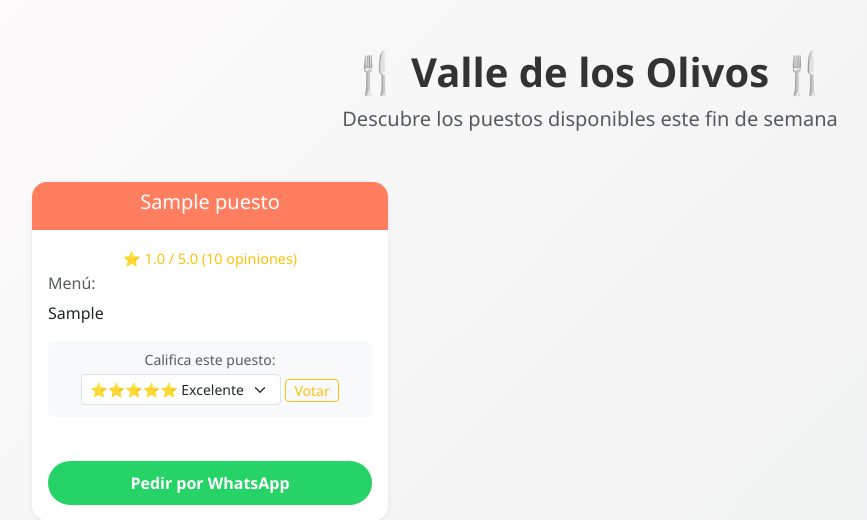
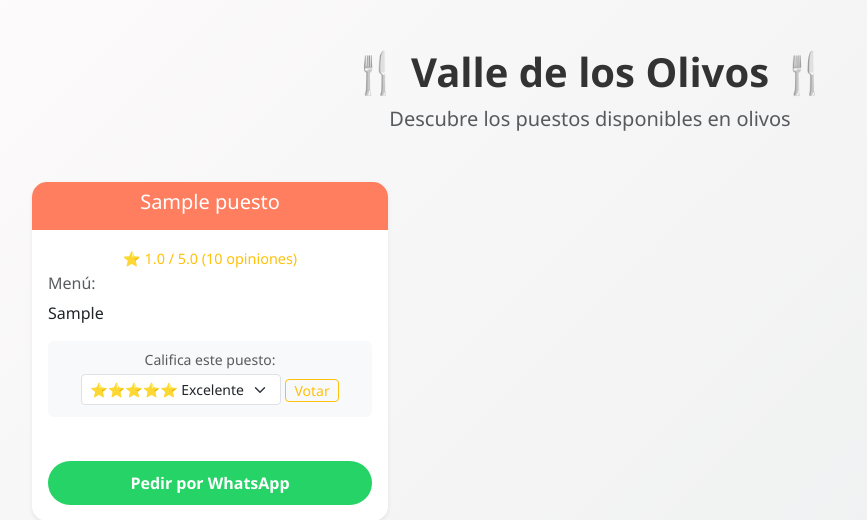
Before and after one commit to estradazeta84-png/jubilant-journey, a Flask app: template templates/index.html in a window 1280 px wide. Shown: the top 520 px of the page, without its empty margins (50-917 px from the left). Run offline with Flask 3, Linux system fonts and the light colour scheme; the template is opened without the code that fills it: values that come from a table or form of the project are taken from there, others are empty; tables that the repository leaves empty hold one stand-in row (values such as "Sample post").

Commit message:
Update index.html

```diff
--- a/templates/index.html
+++ b/templates/index.html
@@ -11,7 +11,7 @@
     <div class="container py-5">
         <div class="text-center mb-5">
             <h1>🍴 Valle de los Olivos 🍴</h1>
-            <p class="lead text-muted">Descubre los puestos disponibles este fin de semana</p>
+            <p class="lead text-muted">Descubre los puestos disponibles en olivos </p>
         </div>
 
         <!-- Tarjetas de Puestos Activos -->
@@ -47,7 +47,7 @@
                                 </form>
                             </div>
                             <div class="card-footer bg-transparent border-top-0 text-center pb-3">
-                                <a href="https://wa.me/52{{ puesto.whatsapp }}?text=Hola, vengo de Valle de los Olivos. Me interesa este pedido:..."
+                                <a href="https://wa.me/52{{ puesto.whatsapp }}?text=Hola, vengo de la app web de Valle de los Olivos. Me interesa este pedido:..."
                                    target="_blank"
                                    class="btn btn-success w-100">
                                    Pedir por WhatsApp
```
